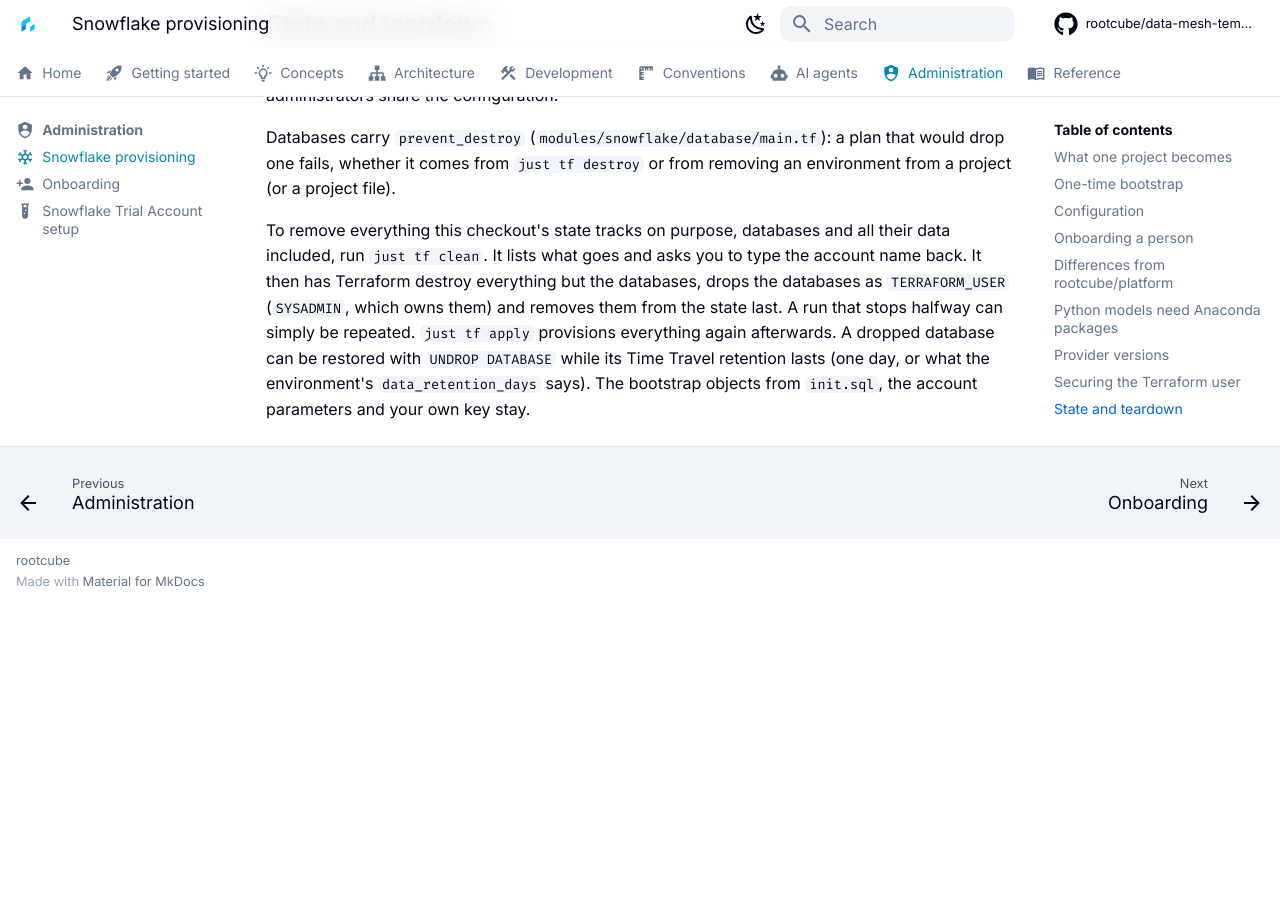
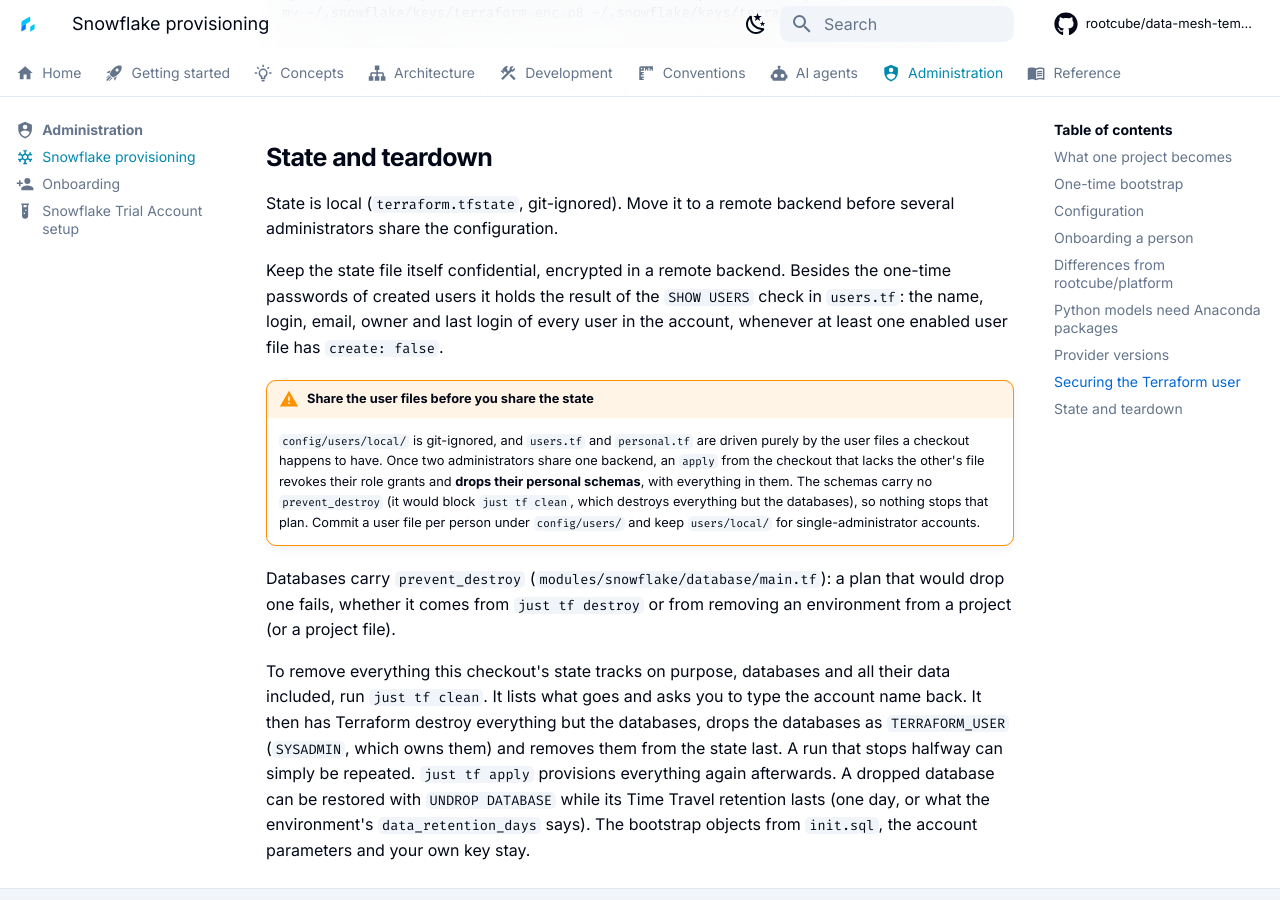
Before and after one commit to rootcube/data-mesh-template, an MkDocs documentation site: the page built from docs/administration/snowflake-provisioning.md, in a window 1280 px wide and 900 px high, scrolled down 7018 px. Built offline with MkDocs 1.6.1 and Material for MkDocs 9.7.7, drawn with Linux system fonts in a browser that asks for light colours; comment, search, counter and statistics services are not loaded; before the commit the page ends 7622 px from its top, so only the background shows below that; some of the changed text lies outside the part shown.

Commit message:
fix(terraform): keep the bootstrap on Snowflake's security defaults and close four config traps (#46)

```diff
--- a/terraform/README.md
+++ b/terraform/README.md
@@ -118,9 +118,12 @@
 (`WEEK_START = 1`, `WEEK_OF_YEAR_POLICY = 0`); ISO 8601 output formats for `DATE`, `TIME` and the
 `TIMESTAMP` types; AES-256 for files `PUT` into internal stages (`CLIENT_ENCRYPTION_KEY_SIZE`);
 `REQUIRE_STORAGE_INTEGRATION_FOR_STAGE_CREATION` and `_OPERATION` and
-`PREVENT_UNLOAD_TO_INLINE_URL`; a four-hour `STATEMENT_TIMEOUT_IN_SECONDS`;
-`ALLOW_CLIENT_MFA_CACHING` and `ENABLE_UNREDACTED_QUERY_SYNTAX_ERROR`; and
+`PREVENT_UNLOAD_TO_INLINE_URL`; a four-hour `STATEMENT_TIMEOUT_IN_SECONDS`; and
 `PERIODIC_DATA_REKEYING`, which needs Enterprise Edition and is skipped with a message on Standard.
+
+`ALLOW_CLIENT_MFA_CACHING` and `ENABLE_UNREDACTED_QUERY_SYNTAX_ERROR` sit at the bottom of the
+same script, commented out: both trade a security default for convenience account-wide. Each says
+what it gives up and the narrower route (`ALTER SESSION` for the unredacted errors).
 
 ## Configuration
 
@@ -135,9 +138,10 @@
 | `environments/` | dev, tst, acc, prd (and sandbox) | `disabled: true` hides an environment everywhere, so a project that still lists it plans to drop its database and the plan fails (see State and teardown); `data_retention_days` sets Time Travel |
 | `layers/` | source, reference, staging, integration, mart, expose, metadata, temporary, ... | codes become schema names; optional `privileges` adds to an access tier on that layer (stages in `source`) |
 | `accesses/` | the access tiers view, read, edit, full | the privileges of a tier on a layer schema; each layer × tier becomes an access role |
-| `roles/` | project roles (engineer, analyst, ingest, transform) and platform roles (`global/`, disabled) | privileges per compute and database, an access tier per layer and environment, inherited roles |
+| `roles/` | project roles (engineer, analyst, ingest, transform, reporting, and operator disabled) and platform roles (`global/`, disabled) | privileges per compute and database, an access tier per layer and environment, inherited roles |
 | `computes/` | warehouse profiles and sizes | `default` has no suffix |
 | `users/` | who may assume which project roles | see onboarding below; the file name is the key, also in a sub-folder; `users/local/` (git-ignored) holds the files `just sf bootstrap` writes for your own account |
+| `privileges/` | Snowflake privileges per object type | reference only: Terraform reads no bundles, roles name an access tier per layer instead |
 
 A new project is a copy of `projects/example.yaml` with its own `code`; `just tf plan` shows the
 databases, schemas, roles and warehouses it adds.
@@ -260,6 +264,20 @@
 State is local (`terraform.tfstate`, git-ignored). Move it to a remote backend before several
 administrators share the configuration.
 
+Keep the state file itself confidential, encrypted in a remote backend. Besides the one-time
+passwords of created users it holds the result of the `SHOW USERS` check in `users.tf`: the name,
+login, email, owner and last login of every user in the account, whenever at least one enabled
+user file has `create: false`.
+
+!!! warning "Share the user files before you share the state"
+    `config/users/local/` is git-ignored, and `users.tf` and `personal.tf` are driven purely by
+    the user files a checkout happens to have. Once two administrators share one backend, an
+    `apply` from the checkout that lacks the other's file revokes their role grants and **drops
+    their personal schemas**, with everything in them. The schemas carry no `prevent_destroy` (it
+    would block `just tf clean`, which destroys everything but the databases), so nothing stops
+    that plan. Commit a user file per person under `config/users/` and keep `users/local/` for
+    single-administrator accounts.
+
 Databases carry `prevent_destroy` (`modules/snowflake/database/main.tf`): a plan that would drop
 one fails, whether it comes from `just tf destroy` or from removing an environment from a project
 (or a project file).
```
Also changed, not shown: docs/conventions/naming.md (+2 -1 lines), 8 other files.
